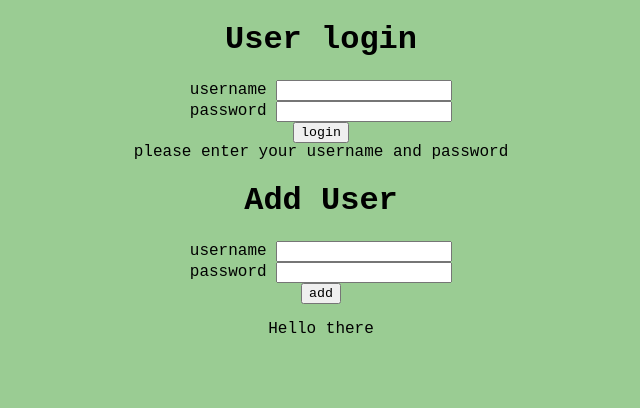
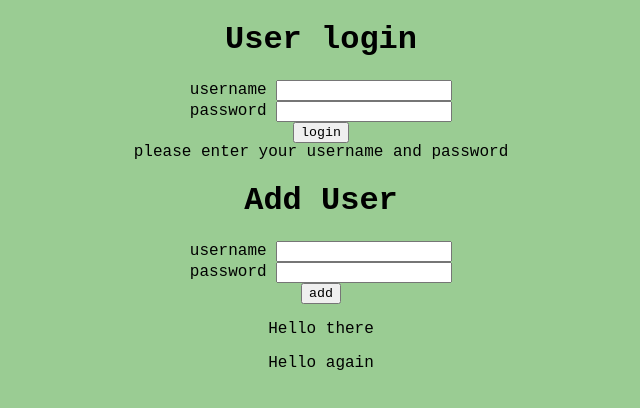
Before and after one commit to lydiadufek/CSC337-FinalProject, a website: page public_html/index.html in a window 1280 px wide. Shown: the whole page, without its empty margins (319-959 px from the left). Drawn offline with Linux system fonts and the light colour scheme.

Commit message:
front end
change

```diff
--- a/public_html/index.html
+++ b/public_html/index.html
@@ -35,6 +35,7 @@
 
         <div>
             <P> Hello there</P>
+            <p> Hello again</p>
         </div>
 
 
```
